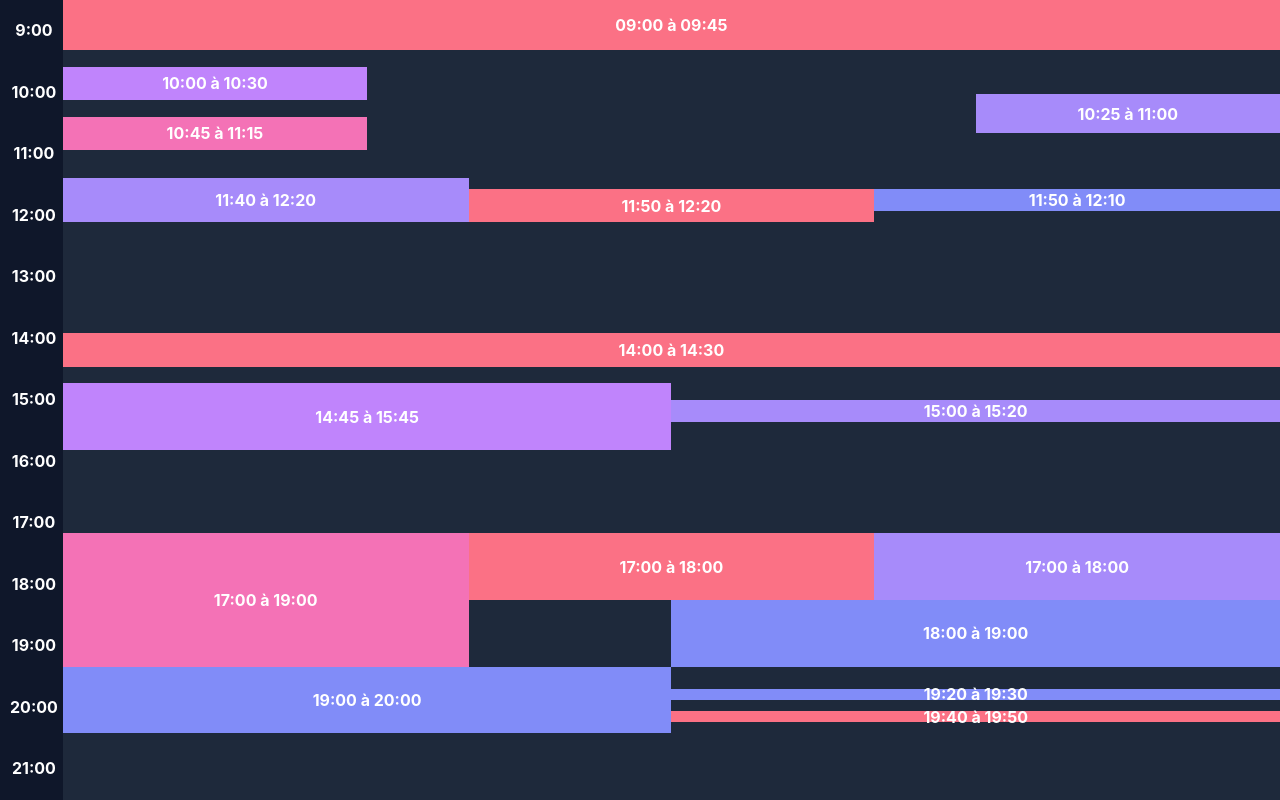
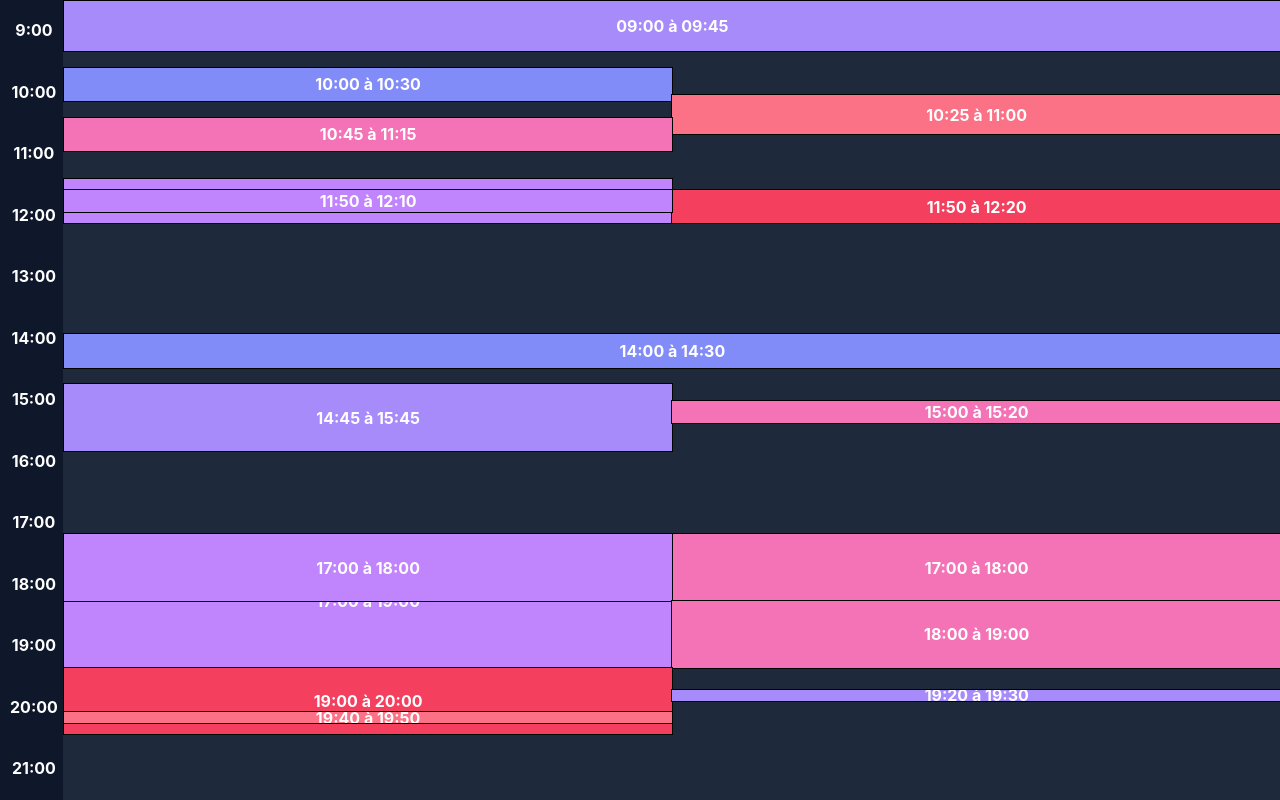
Before and after one commit to Picolas/frontjs-rendering-events, a React (Create React App) app: page / in a window 1280 px wide. Built offline with nearby package versions, Linux system fonts and the light colour scheme.

Commit message:
Changement de fonctionnement

```diff
--- a/src/components/Calendar/Calendar.tsx
+++ b/src/components/Calendar/Calendar.tsx
@@ -24,8 +24,6 @@ function Calendar() {
     const events: Event[] = EventService.getInstance().getEvents();
     // sort events by start and duration
     EventService.getInstance().sortEvents(events);
-    // assign levels to events
-    EventService.getInstance().assignLevels(events);
 
     return (
         <div className="calendar-day" style={{ display: 'grid', gridTemplateColumns: 'auto 1fr' }}>
--- a/src/components/Event/EventComponent.tsx
+++ b/src/components/Event/EventComponent.tsx
@@ -18,12 +18,12 @@ function EventComponent({ id, start, duration, top, height, width, left, backgro
         height: `${height}px`,
         left: `${left}%`,
         width: `${width}%`,
-        position: 'absolute',
         backgroundColor,
         fontWeight: 'bold',
         justifyContent: 'center',
         alignItems: 'center',
         display: 'flex',
+        border: '1px solid black',
     };
 
     return (
--- a/src/components/EventList/EventList.tsx
+++ b/src/components/EventList/EventList.tsx
@@ -1,8 +1,7 @@
 import Event from "../../models/Event";
 import {dateToMinute, getRandomColor} from "../../utils/utils";
 import EventComponent from "../Event/EventComponent";
-import {calculateEventPosition} from "../../utils/Event/EventUtils";
-import {useMemo} from "react";
+import {addConflictsToGroup, checkOverlapping} from "../../utils/Event/EventUtils";
 import {DAY_END_HOUR, DAY_START_HOUR} from "../../constants/constants";
 
 interface EventsListProps {
@@ -17,34 +16,60 @@ function EventsList({ events, containerWidth, containerHeight }: EventsListProps
     const calendarEnd = DAY_END_HOUR * 60; // 21h in minutes
     const calendarDuration = calendarEnd - calendarStart;
 
-    function calculateEventDimensions(event: Event) {
-        const startTime = dateToMinute(event.start);
-        const endTime = startTime + event.duration;
-        const top = ((startTime - calendarStart) / calendarDuration) * containerHeight;
-        const height = (event.duration / calendarDuration) * containerHeight;
-        const { left, width } = calculateEventPosition(events, event, containerWidth);
-        const backgroundColor = getRandomColor();
+    function updateEvents(events: Event[]) {
+        let eventsArray: Event[] = checkOverlapping(events);
+        let eventsCopy: Event[] = [...eventsArray];
 
-        return {
-            id: event.id,
-            start: event.start,
-            duration: event.duration,
-            top,
-            height,
-            left,
-            width,
-            backgroundColor,
-        };
+        for (let i = 0; i < eventsCopy.length; i++) {
+            let event: Event = eventsCopy[i];
+            event.backgroundColor = getRandomColor();
+            event.height = (event.duration / calendarDuration) * containerHeight;
+            event.top = ((dateToMinute(event.start) - calendarStart) / calendarDuration) * containerHeight;
+
+            if (i > 0 && event.colsBefore.length > 0) {
+                if (eventsCopy[i-1].column > 0) {
+                    for (let j = 0; j < eventsCopy[i-1].column; j++) {
+                        if (event.colsBefore.indexOf(i-(j+2)) === -1) {
+                            event.column = eventsCopy[i-(j+2)].column;
+                        }
+                    }
+                    if (typeof event.column === 'undefined') {
+                        event.column = eventsCopy[i-1].column + 1;
+                    }
+                } else {
+                    let column = 0;
+                    for (let j=0; j < event.colsBefore.length; j++) {
+                        if (eventsCopy[event.colsBefore[event.colsBefore.length-1-j]].column === column) {
+                            column++;
+                        }
+                    }
+                    event.column = column;
+                }
+            } else {
+                event.column = 0;
+            }
+        }
+
+        for(let i = 0; i < eventsCopy.length; i++) {
+            eventsCopy[i].totalColumns = 0;
+            if (eventsCopy[i].cols.length > 1) {
+                let conflictGroup: number[] = [];
+                let conflictGroupColumns: number[] = [];
+                addConflictsToGroup(eventsCopy[i], eventsCopy, conflictGroup, conflictGroupColumns);
+                eventsCopy[i].totalColumns = Math.max.apply(null, conflictGroupColumns);
+            }
+            eventsCopy[i].width = (100 / (eventsCopy[i].totalColumns + 1));
+            eventsCopy[i].left = (100 / (eventsCopy[i].totalColumns + 1) * eventsCopy[i].column);
+        }
+
+        return eventsCopy;
     }
 
-    const parsedEvents = useMemo(
-        () => events.map((event: Event) => calculateEventDimensions(event)),
-        [events, containerHeight]
-    );
+    events = updateEvents(events);
 
     return (
         <div>
-            {parsedEvents.map((event) => (
+            {events.map((event: Event) => (
                 <EventComponent
                     key={event.id}
                     id={event.id}
--- a/src/components/HourLabels/Hourlabels.tsx
+++ b/src/components/HourLabels/Hourlabels.tsx
@@ -18,9 +18,9 @@ function HourLabels({ containerHeight }: HourLabelsProps) {
     return (
         <div className="hour-labels">
             {hours.map((hour) => (
-                <div key={hour} style={{ lineHeight: `${hourHeight}px` }}>
+                <li key={hour} style={{ lineHeight: `${hourHeight}px` }}>
                     {hour}:00
-                </div>
+                </li>
             ))}
         </div>
     );
--- a/src/index.css
+++ b/src/index.css
@@ -9,6 +9,7 @@ body {
   height: 100vh;
   background-color: #1e293b;
   color: #fff;
+  overflow: hidden;
 }
 
 code {
@@ -30,4 +31,17 @@ code {
   overflow-y: auto;
   height: 100%;
   font-weight: bold;
+  list-style-type: none;
+  margin: 0;
+  /*padding: 0;*/
 }
+
+.hour-labels li {
+  white-space: nowrap;
+}
+
+.event {
+  position: absolute;
+  width: 100%;
+  overflow-x: hidden;
+}
--- a/src/models/Event.tsx
+++ b/src/models/Event.tsx
@@ -3,7 +3,10 @@ class Event {
     id: number;
     start: Date; // format: "hh:mm"
     duration: number; // format minutes
-    level: number = 0;
+    cols: number[] = [];
+    colsBefore: number[] = [];
+    column: number = 0;
+    totalColumns: number = 0;
     top: number = 0;
     height: number = 0;
     width: number = 0;
--- a/src/services/EventService.tsx
+++ b/src/services/EventService.tsx
@@ -1,6 +1,5 @@
 import Event from "../models/Event";
 import eventsJson from "../data/input.json";
-import { assignLevels } from "../utils/Event/EventUtils";
 
 class EventService {
     // singleton
@@ -47,10 +46,6 @@ class EventService {
             return a.start.getHours() - b.start.getHours();
         });
     }
-
-    assignLevels(events: Event[]) {
-        assignLevels(events);
-    }
 }
 
 export default EventService
--- a/src/utils/Event/EventUtils.tsx
+++ b/src/utils/Event/EventUtils.tsx
@@ -1,43 +1,39 @@
 import Event from "../../models/Event";
 import {dateToMinute} from "../utils";
 
-export function calculateEventPosition(events: Event[], event: Event, containerWidth: number) {
-    const overlappingEvents = findOverlappingEvents(events, event);
-
-    const maxWidth = 100;
-    const maxLevel = Math.max(...overlappingEvents.map((e) => e.level));
-    const width = maxWidth / (maxLevel + 1);
-
-    const left = event.level * width;
-
-    return { left, width };
+export function checkOverlapping(events: Event[]) {
+    events.forEach((event, indexI) => {
+        events.forEach((otherEvent, indexJ) => {
+            if(isOverlapping(event, otherEvent)) {
+                event.cols.push(indexJ);
+                if (indexI > indexJ) {
+                    event.colsBefore.push(indexJ);
+                }
+            }
+        });
+    });
+    return events;
 }
 
-export function assignLevels(events: Event[]) {
-    events.forEach((event) => {
-        const overlappingEvents = findOverlappingEvents(events, event);
-        let level = 0;
-        while (overlappingEvents.some((e) => e.level === level)) {
-            level++;
-        }
-        event.level = level;
-    });
+export function isOverlapping(eventA: Event, eventB: Event) {
+    const eventAStart = dateToMinute(eventA.start);
+    const eventAEnd = eventAStart + eventA.duration;
+    const eventBStart = dateToMinute(eventB.start);
+    const eventBEnd = eventBStart + eventB.duration;
+
+    return (
+        eventAEnd > eventBStart && eventAStart < eventBEnd
+    );
 }
 
-export function findOverlappingEvents(events: Event[], targetEvent: Event): Event[] {
-    const targetStart = dateToMinute(targetEvent.start);
-    const targetEnd = targetStart + targetEvent.duration;
-
-    return events.filter((event: Event) => {
-        const eventStart = dateToMinute(event.start);
-        const eventEnd = eventStart + event.duration;
-        return (
-            (eventStart >= targetStart && eventStart < targetEnd) ||
-            (eventEnd > targetStart && eventEnd <= targetEnd) ||
-            (eventStart < targetStart && eventEnd > targetEnd) ||
-            (eventStart <= targetStart && eventEnd >= targetEnd)
-        );
-    });
+export function addConflictsToGroup(event: Event, eventsArray: Event[], conflictGroup: number[], conflictGroupColumns: number[]) {
+    for (let k=0; k < event.cols.length; k++) {
+        if (conflictGroup.indexOf(event.cols[k]) === -1) {
+            conflictGroup.push(event.cols[k]);
+            conflictGroupColumns.push(eventsArray[event.cols[k]].column);
+            addConflictsToGroup(eventsArray[event.cols[k]], eventsArray, conflictGroup, conflictGroupColumns);
+        }
+    }
 }
 
 export function displayTime(start: Date, duration: number) {
--- a/src/utils/utils.tsx
+++ b/src/utils/utils.tsx
@@ -9,6 +9,7 @@ export function getRandomColor(): string {
         '#c084fc',
         '#f472b6',
         '#fb7185',
+        '#f43f5e',
     ];
 
     return colors[Math.floor(Math.random() * colors.length)];
```
